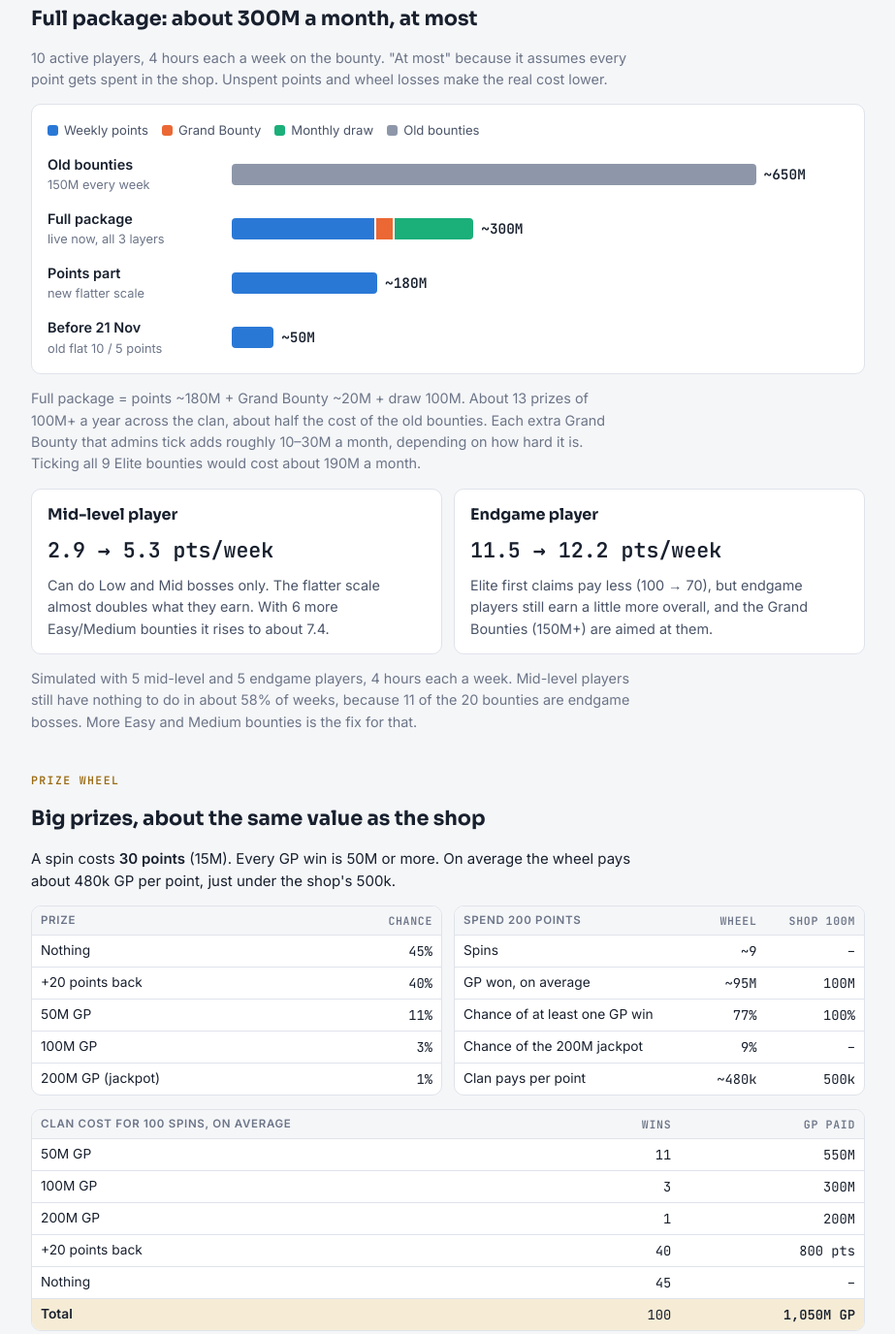
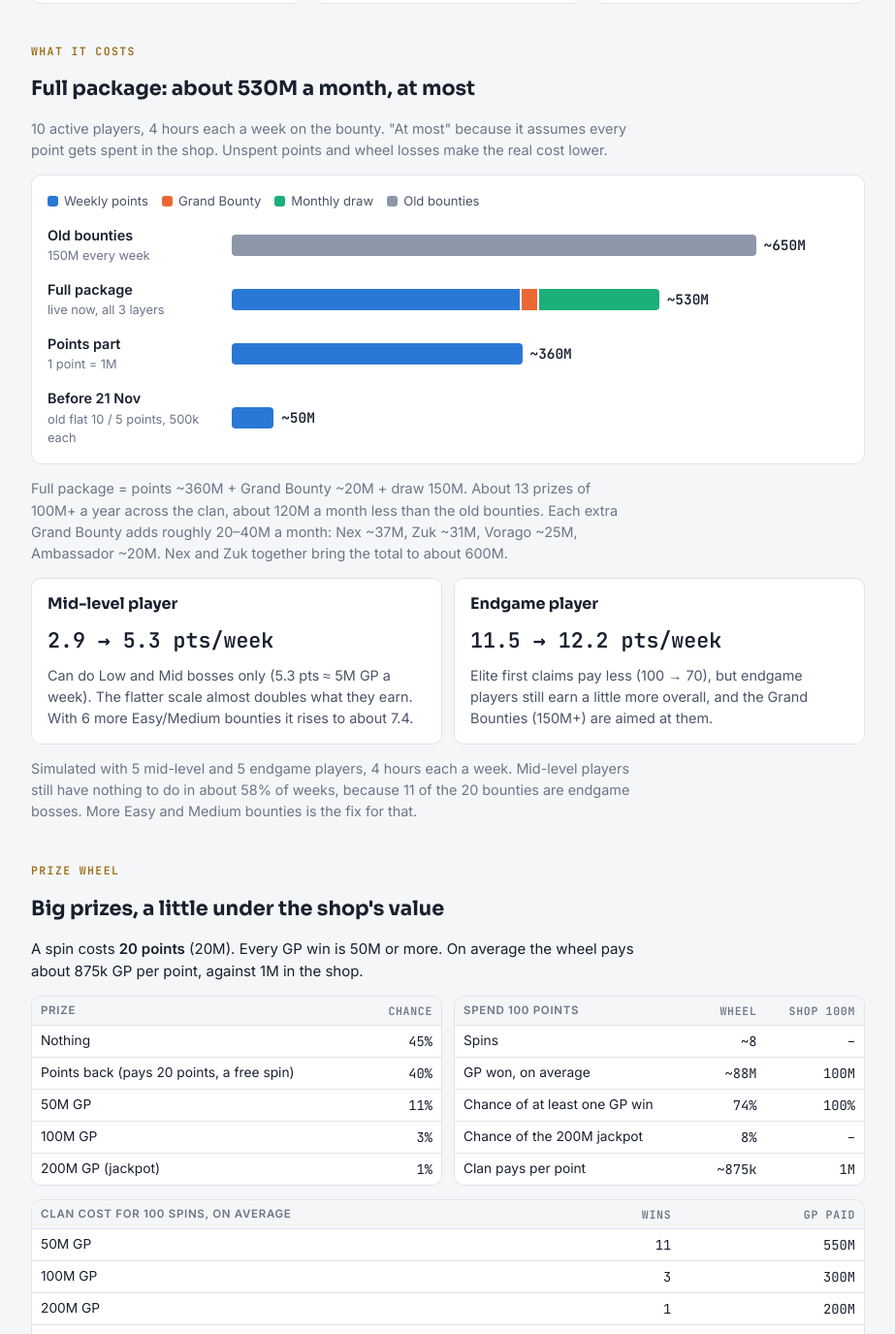
Before and after one commit to myriadclanevents-dot/bountyhunter, a website: page bounty-rewards-review.html in a window 1280 px wide. Shown: the part 1104-2480 px from the top of the page at 97% size, without its empty margins (178-1101 px from the left). Drawn offline with Linux system fonts and the light colour scheme.

Commit message:
Rewards page: 1 point = 1M, draw 150M, wheel at 20 points
Co-Authored-By: Claude Opus 5.5 <noreply@anthropic.com>

```diff
--- a/bounty-rewards-review.html
+++ b/bounty-rewards-review.html
@@ -116,7 +116,9 @@ details ul{color:var(--ink-2);font-size:.9rem;padding-left:18px;margin:0;display
       <li>Flatter scale: an Easy finisher now gets 15 points, not 3</li>
       <li>Admins choose the Grand Bounties with a tick box in the sheet</li>
       <li>Admins add more Easy and Medium bounties</li>
-      <li>Prize wheel: spin 30 points, big GP prizes only</li>
+      <li>Prize wheel: spin 20 points, big GP prizes only</li>
+      <li>1 point = 1M GP: shop prices halved</li>
+      <li>Monthly draw raised to 150M</li>
     </ul></div>
     <div class="st"><span class="pill bad">Still open</span><ul>
       <li>One bounty is close to impossible (Legiones)</li>
@@ -130,14 +132,14 @@ details ul{color:var(--ink-2);font-size:.9rem;padding-left:18px;margin:0;display
   <div class="how">
     <div class="hw">
       <h3>1 · Weekly points</h3>
-      <p>Finish the bounty, get points. The <b>first</b> finisher gets the big number, everyone after gets the small one. 1 point = 500k GP in the shop.</p>
+      <p>Finish the bounty, get points. The <b>first</b> finisher gets the big number, everyone after gets the small one. 1 point = 1M GP in the shop.</p>
       <table class="tiers">
         <tr><td><span class="tier t1">EASY</span></td><td class="n">20 / 15</td></tr>
         <tr><td><span class="tier t2">MEDIUM</span></td><td class="n">30 / 20</td></tr>
         <tr><td><span class="tier t3">HARD</span></td><td class="n">45 / 25</td></tr>
         <tr><td><span class="tier t4">ELITE</span></td><td class="n">70 / 35</td></tr>
       </table>
-      <p class="sub">Example: finishing an Easy bounty after someone else still pays 15 pts (7.5M). If nobody claims within 3 days, the first claim gets ×1.5.</p>
+      <p class="sub">Example: finishing an Easy bounty after someone else still pays 15 pts (15M). If nobody claims within 3 days, the first claim gets ×1.5.</p>
     </div>
     <div class="hw">
       <h3>2 · Grand Bounty</h3>
@@ -147,7 +149,7 @@ details ul{color:var(--ink-2);font-size:.9rem;padding-left:18px;margin:0;display
     </div>
     <div class="hw">
       <h3>3 · Monthly draw</h3>
-      <span class="big">100M</span>
+      <span class="big">150M</span>
       <p>Every claim that month is 1 ticket, whatever the tier. An Easy claim counts as much as an Elite one, so mid-level players have a real chance.</p>
       <p class="sub">12 winners a year. First draw 1 Jan, with December claims.</p>
     </div>
@@ -156,18 +158,18 @@ details ul{color:var(--ink-2);font-size:.9rem;padding-left:18px;margin:0;display
 
 <section>
   <span class="eyebrow">What it costs</span>
-  <h2>Full package: about 300M a month, at most</h2>
+  <h2>Full package: about 530M a month, at most</h2>
   <p class="sub">10 active players, 4 hours each a week on the bounty. "At most" because it assumes every point gets spent in the shop. Unspent points and wheel losses make the real cost lower.</p>
-  <div class="bars" role="img" aria-label="Monthly cost: old bounties about 650M, full package about 300M, points about 180M, before the change about 50M">
+  <div class="bars" role="img" aria-label="Monthly cost: old bounties about 650M, full package about 530M, points about 360M, before the change about 50M">
     <div class="legend"><span><i style="background:var(--s1)"></i>Weekly points</span><span><i style="background:var(--s2)"></i>Grand Bounty</span><span><i style="background:var(--s3)"></i>Monthly draw</span><span><i style="background:var(--old)"></i>Old bounties</span></div>
     <div class="bar"><span class="lab">Old bounties<small>150M every week</small></span><div class="track"><div class="fill" style="width:85%"><i style="width:100%;background:var(--old)"></i></div><b>~650M</b></div></div>
-    <div class="bar"><span class="lab">Full package<small>live now, all 3 layers</small></span><div class="track"><div class="fill" style="width:39.2%"><i style="width:60%;background:var(--s1)"></i><i style="width:6.7%;background:var(--s2)"></i><i style="width:33.3%;background:var(--s3)"></i></div><b>~300M</b></div></div>
-    <div class="bar"><span class="lab">Points part<small>new flatter scale</small></span><div class="track"><div class="fill" style="width:23.6%"><i style="width:100%;background:var(--s1)"></i></div><b>~180M</b></div></div>
-    <div class="bar"><span class="lab">Before 21 Nov<small>old flat 10 / 5 points</small></span><div class="track"><div class="fill" style="width:6.8%"><i style="width:100%;background:var(--s1)"></i></div><b>~50M</b></div></div>
+    <div class="bar"><span class="lab">Full package<small>live now, all 3 layers</small></span><div class="track"><div class="fill" style="width:69.3%"><i style="width:67.9%;background:var(--s1)"></i><i style="width:3.8%;background:var(--s2)"></i><i style="width:28.3%;background:var(--s3)"></i></div><b>~530M</b></div></div>
+    <div class="bar"><span class="lab">Points part<small>1 point = 1M</small></span><div class="track"><div class="fill" style="width:47.1%"><i style="width:100%;background:var(--s1)"></i></div><b>~360M</b></div></div>
+    <div class="bar"><span class="lab">Before 21 Nov<small>old flat 10 / 5 points, 500k each</small></span><div class="track"><div class="fill" style="width:6.8%"><i style="width:100%;background:var(--s1)"></i></div><b>~50M</b></div></div>
   </div>
-  <p class="sub">Full package = points ~180M + Grand Bounty ~20M + draw 100M. About 13 prizes of 100M+ a year across the clan, about half the cost of the old bounties. Each extra Grand Bounty that admins tick adds roughly 10–30M a month, depending on how hard it is. Ticking all 9 Elite bounties would cost about 190M a month.</p>
+  <p class="sub">Full package = points ~360M + Grand Bounty ~20M + draw 150M. About 13 prizes of 100M+ a year across the clan, about 120M a month less than the old bounties. Each extra Grand Bounty adds roughly 20–40M a month: Nex ~37M, Zuk ~31M, Vorago ~25M, Ambassador ~20M. Nex and Zuk together bring the total to about 600M.</p>
   <div class="how">
-    <div class="hw"><h3>Mid-level player</h3><span class="big">2.9 → 5.3 pts/week</span><p>Can do Low and Mid bosses only. The flatter scale almost doubles what they earn. With 6 more Easy/Medium bounties it rises to about 7.4.</p></div>
+    <div class="hw"><h3>Mid-level player</h3><span class="big">2.9 → 5.3 pts/week</span><p>Can do Low and Mid bosses only (5.3 pts ≈ 5M GP a week). The flatter scale almost doubles what they earn. With 6 more Easy/Medium bounties it rises to about 7.4.</p></div>
     <div class="hw"><h3>Endgame player</h3><span class="big">11.5 → 12.2 pts/week</span><p>Elite first claims pay less (100 → 70), but endgame players still earn a little more overall, and the Grand Bounties (150M+) are aimed at them.</p></div>
   </div>
   <p class="sub">Simulated with 5 mid-level and 5 endgame players, 4 hours each a week. Mid-level players still have nothing to do in about 58% of weeks, because 11 of the 20 bounties are endgame bosses. More Easy and Medium bounties is the fix for that.</p>
@@ -175,15 +177,15 @@ details ul{color:var(--ink-2);font-size:.9rem;padding-left:18px;margin:0;display
 
 <section id="wheel">
   <span class="eyebrow">Prize wheel</span>
-  <h2>Big prizes, about the same value as the shop</h2>
-  <p>A spin costs <b>30 points</b> (15M). Every GP win is 50M or more. On average the wheel pays about 480k GP per point, just under the shop's 500k.</p>
+  <h2>Big prizes, a little under the shop's value</h2>
+  <p>A spin costs <b>20 points</b> (20M). Every GP win is 50M or more. On average the wheel pays about 875k GP per point, against 1M in the shop.</p>
   <div class="how">
     <div class="tablebox" style="background:var(--surface);border:1px solid var(--line);border-radius:10px">
       <table class="tt">
         <thead><tr><th>Prize</th><th class="n">Chance</th></tr></thead>
         <tbody>
           <tr><td>Nothing</td><td class="n">45%</td></tr>
-          <tr><td>+20 points back</td><td class="n">40%</td></tr>
+          <tr><td>Points back (pays 20 points, a free spin)</td><td class="n">40%</td></tr>
           <tr><td>50M GP</td><td class="n">11%</td></tr>
           <tr><td>100M GP</td><td class="n">3%</td></tr>
           <tr><td>200M GP (jackpot)</td><td class="n">1%</td></tr>
@@ -192,13 +194,13 @@ details ul{color:var(--ink-2);font-size:.9rem;padding-left:18px;margin:0;display
     </div>
     <div class="tablebox" style="background:var(--surface);border:1px solid var(--line);border-radius:10px">
       <table class="tt">
-        <thead><tr><th>Spend 200 points</th><th class="n">Wheel</th><th class="n">Shop 100M</th></tr></thead>
+        <thead><tr><th>Spend 100 points</th><th class="n">Wheel</th><th class="n">Shop 100M</th></tr></thead>
         <tbody>
-          <tr><td>Spins</td><td class="n">~9</td><td class="n">–</td></tr>
-          <tr><td>GP won, on average</td><td class="n">~95M</td><td class="n">100M</td></tr>
-          <tr><td>Chance of at least one GP win</td><td class="n">77%</td><td class="n">100%</td></tr>
-          <tr><td>Chance of the 200M jackpot</td><td class="n">9%</td><td class="n">–</td></tr>
-          <tr><td>Clan pays per point</td><td class="n">~480k</td><td class="n">500k</td></tr>
+          <tr><td>Spins</td><td class="n">~8</td><td class="n">–</td></tr>
+          <tr><td>GP won, on average</td><td class="n">~88M</td><td class="n">100M</td></tr>
+          <tr><td>Chance of at least one GP win</td><td class="n">74%</td><td class="n">100%</td></tr>
+          <tr><td>Chance of the 200M jackpot</td><td class="n">8%</td><td class="n">–</td></tr>
+          <tr><td>Clan pays per point</td><td class="n">~875k</td><td class="n">1M</td></tr>
         </tbody>
       </table>
     </div>
@@ -210,13 +212,13 @@ details ul{color:var(--ink-2);font-size:.9rem;padding-left:18px;margin:0;display
         <tr><td>50M GP</td><td class="n">11</td><td class="n">550M</td></tr>
         <tr><td>100M GP</td><td class="n">3</td><td class="n">300M</td></tr>
         <tr><td>200M GP</td><td class="n">1</td><td class="n">200M</td></tr>
-        <tr><td>+20 points back</td><td class="n">40</td><td class="n">800 pts</td></tr>
+        <tr><td>Points back</td><td class="n">40</td><td class="n">800 pts</td></tr>
         <tr><td>Nothing</td><td class="n">45</td><td class="n">–</td></tr>
         <tr style="background:var(--accent-soft)"><td><b>Total</b></td><td class="n">100</td><td class="n"><b>1,050M GP</b></td></tr>
       </tbody>
     </table>
   </div>
-  <p class="sub">100 spins take in 3,000 points and hand 800 back, so 2,200 points are used up. In the shop those 2,200 points would cost the clan 1,100M, so the wheel costs about the same, slightly less. Average per spin: 10.5M GP paid out, 8 points back. Luck swings a lot over 100 spins: one extra 200M jackpot changes the total by 20%.</p>
+  <p class="sub">100 spins take in 2,000 points and hand 800 back, so 1,200 points are used up. In the shop those 1,200 points would cost the clan 1,200M, so the wheel costs the clan about 150M less. Average per spin: 10.5M GP paid out, 8 points back. Luck swings a lot over 100 spins: one extra 200M jackpot changes the total by 20%.</p>
 </section>
 
 <section id="decide">
@@ -225,11 +227,13 @@ details ul{color:var(--ink-2);font-size:.9rem;padding-left:18px;margin:0;display
   <div class="st" style="background:var(--good-soft);border-color:transparent">
     <span class="pill good">Done 22 Nov</span>
     <ul>
-      <li><b>Grand Bounty and monthly draw switched on:</b> 150M, +50M per unclaimed Grand Bounty week, max 300M; 100M draw, first draw 1 Jan with December claims.</li>
+      <li><b>Grand Bounty and monthly draw switched on:</b> 150M, +50M per unclaimed Grand Bounty week, max 300M; 150M draw, first draw 1 Jan with December claims.</li>
       <li><b>Bonus after 72 hours set to ×1.5</b> (was ×2). Keeps the cost of hard, slow bounties in check.</li>
       <li><b>Flatter points scale:</b> 20/15, 30/20, 45/25, 70/35 (was 8/3, 20/8, 45/18, 100/40).</li>
       <li><b>Admins choose the Grand Bounties:</b> tick box in the Bounties tab's <code>Grand Bounty</code> column. Only ticked bounties count. Today: Telos and Zamorak.</li>
-      <li><b>Prize wheel:</b> spin 30 points; Nothing 45, +20 points back 40, 50M 11, 100M 3, 200M 1. About 480k per point.</li>
+      <li><b>Shop prices halved:</b> 1 point = 1M GP (100M GP = 100 points, Stock 10).</li>
+      <li><b>Monthly draw raised to 150M</b> (Settings → <code>Monthly_Draw_Prize</code>).</li>
+      <li><b>Prize wheel:</b> spin 20 points; Nothing 45, points back 40, 50M 11, 100M 3, 200M 1. About 875k per point.</li>
       <li><b>Shop items renamed:</b> "Pernix's quiver in color of choice" and "Grasping rune pouch in color of choice" (were "& Dye of choice").</li>
     </ul>
   </div>
```
